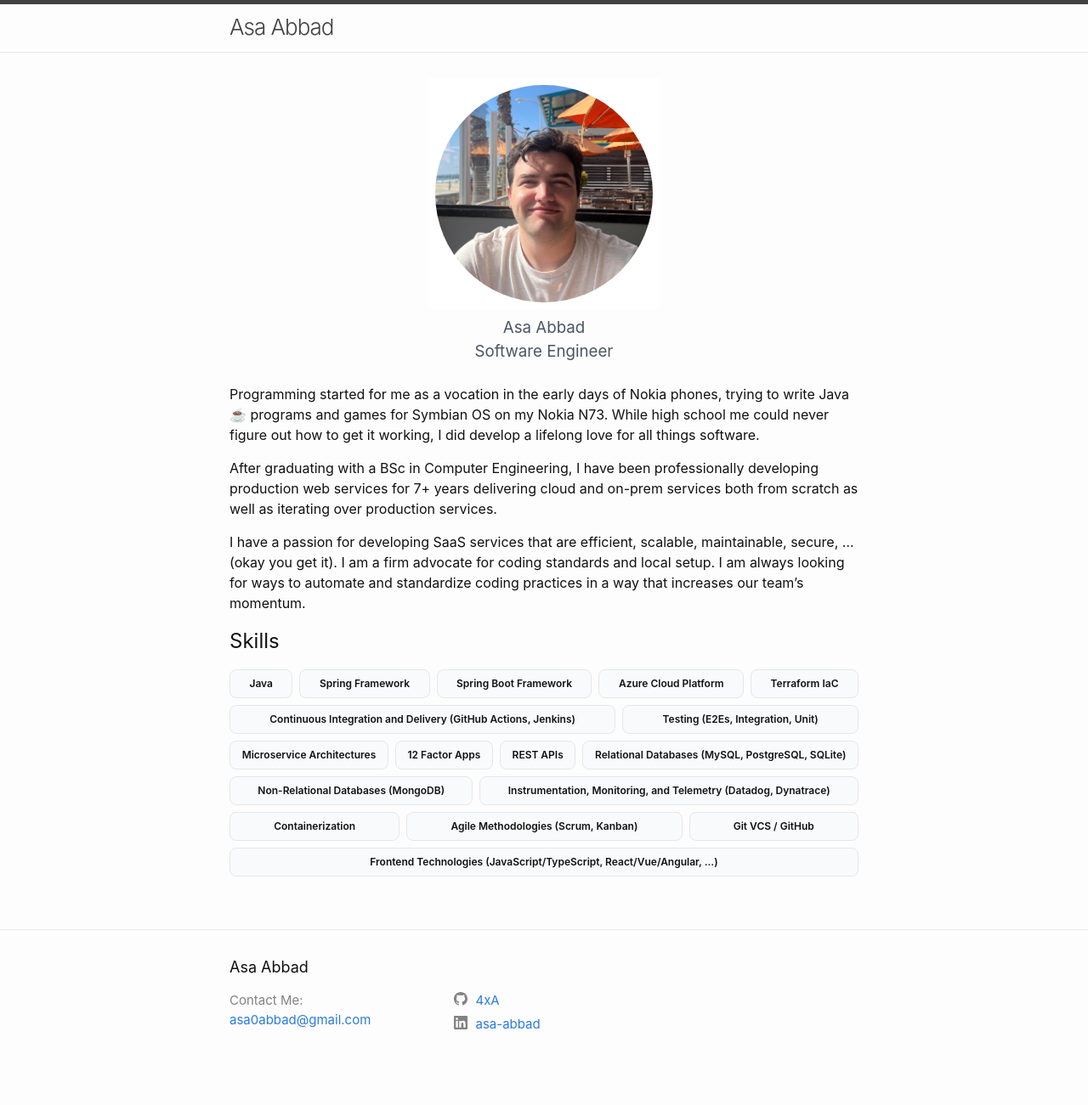
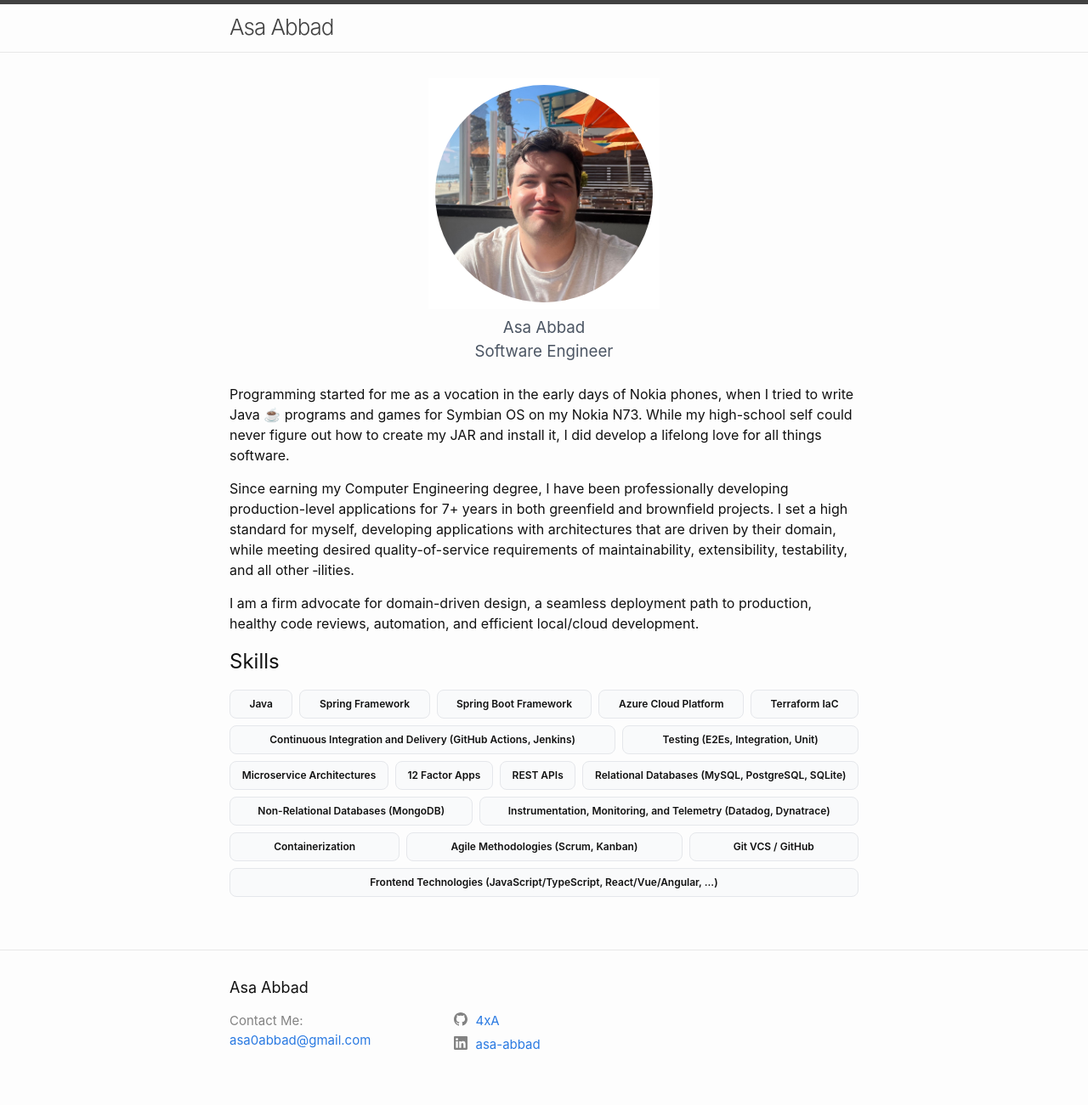
Before and after one commit to 4xA/4xa.github.io, a Jekyll site: the page built from index.markdown, in a window 1280 px wide. Shown: the whole page at 85% size. Built offline with Jekyll 4.4.1, drawn with Linux system fonts in a browser that asks for light colours; emoji names are drawn with the system emoji font; before the commit the page ends 1277 px from its top, so only the background shows below that.

Commit message:
Update intro text

```diff
--- a/index.markdown
+++ b/index.markdown
@@ -6,17 +6,17 @@ layout: home
 ---
 {% include profile_picture.html %}
 
-Programming started for me as a vocation in the early days of Nokia phones, trying to write Java :coffee: programs and games for
-Symbian OS on my Nokia N73. While high school me could never figure out how to get it working, I did develop a lifelong love
-for all things software.
+Programming started for me as a vocation in the early days of Nokia phones, when I tried to write Java :coffee: programs
+and games for Symbian OS on my Nokia N73. While my high-school self could never figure out how to create my JAR and install it,
+I did develop a lifelong love for all things software.
 
-After graduating with a BSc in Computer Engineering, I have been professionally developing production web services for
-{% include years_of_experience.html %}+ years delivering cloud and on-prem services both from scratch as well as iterating over
-production services.
+Since earning my Computer Engineering degree, I have been professionally developing production-level applications for
+{% include years_of_experience.html %}+ years in both greenfield and brownfield projects. I set a high standard for myself,
+developing applications with architectures that are driven by their domain, while meeting desired quality-of-service
+requirements of maintainability, extensibility, testability, and all other ‑ilities.
 
-I have a passion for developing SaaS services that are efficient, scalable, maintainable, secure, ... (okay you get it).
-I am a firm advocate for coding standards and local setup. I am always looking for ways to automate and standardize coding practices in a way
-that increases our team's momentum.
+I am a firm advocate for domain-driven design, a seamless deployment path to production, healthy code reviews, automation,
+and efficient local/cloud development.
 
 ## Skills
 {% include skills.html %}
```
